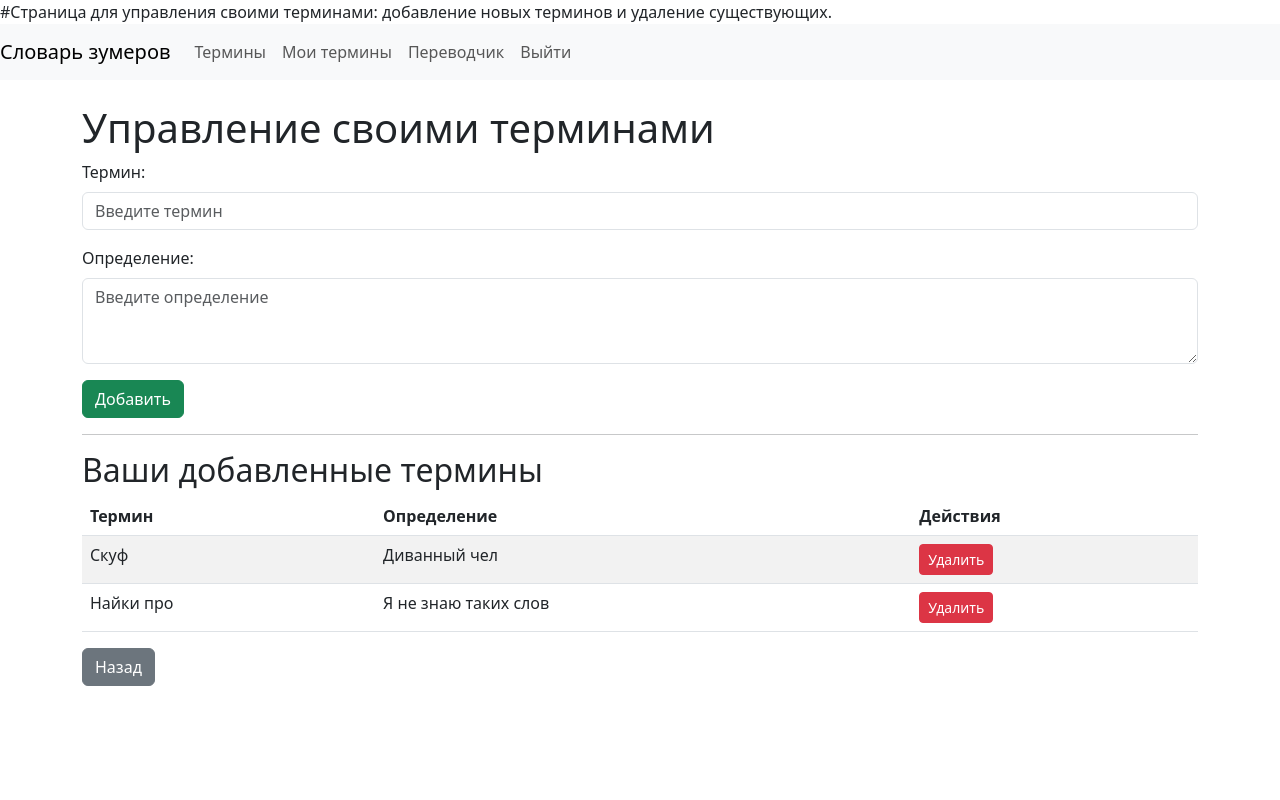
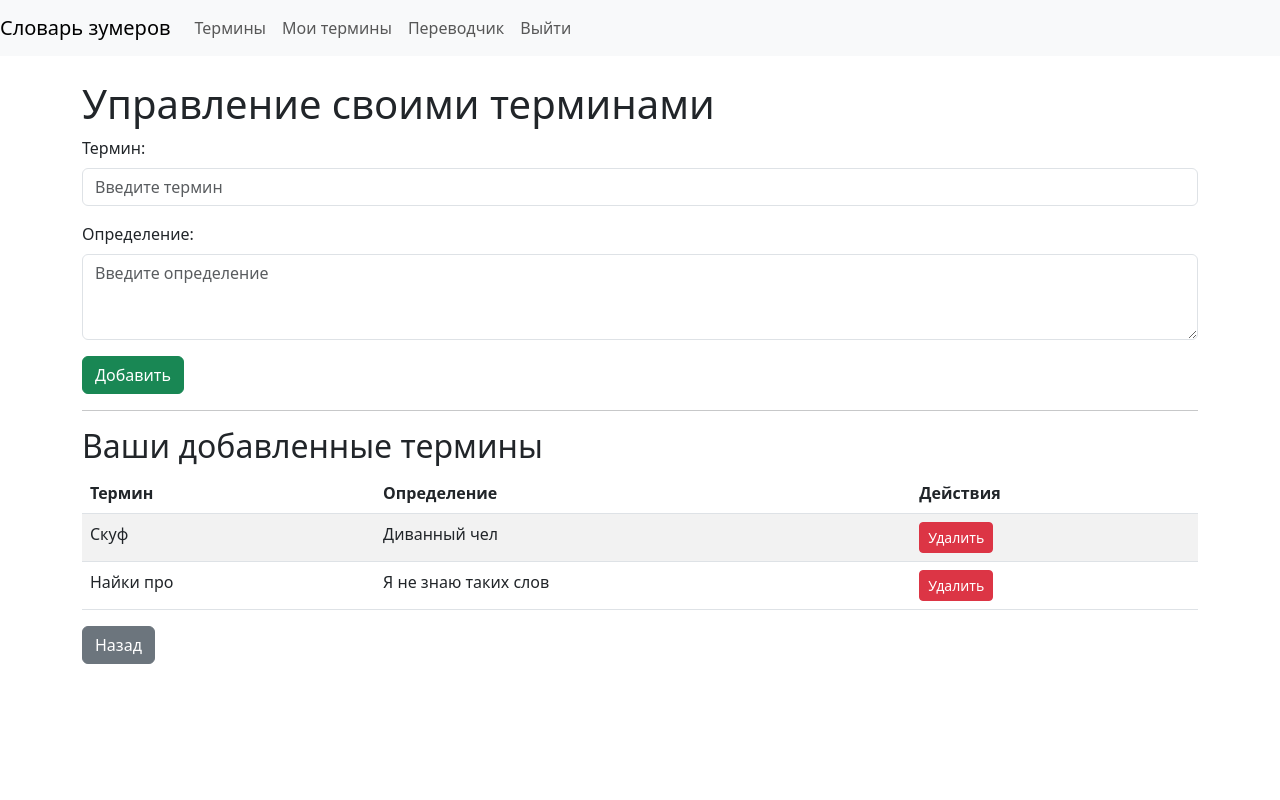
Before and after one commit to KateVoenkova/Zoomers-words, a Flask app: page /my_terms in a window 1280 px wide. Run offline with Flask 3, Linux system fonts and the light colour scheme; a user stored in the database is signed in; data comes from the database, SQL or seed files in the repository.

Commit message:
Update my_terms.html

```diff
--- a/templates/my_terms.html
+++ b/templates/my_terms.html
@@ -1,4 +1,3 @@
-#Страница для управления своими терминами: добавление новых терминов и удаление существующих.
 {% extends "base.html" %}
 
 {% block content %}
```
